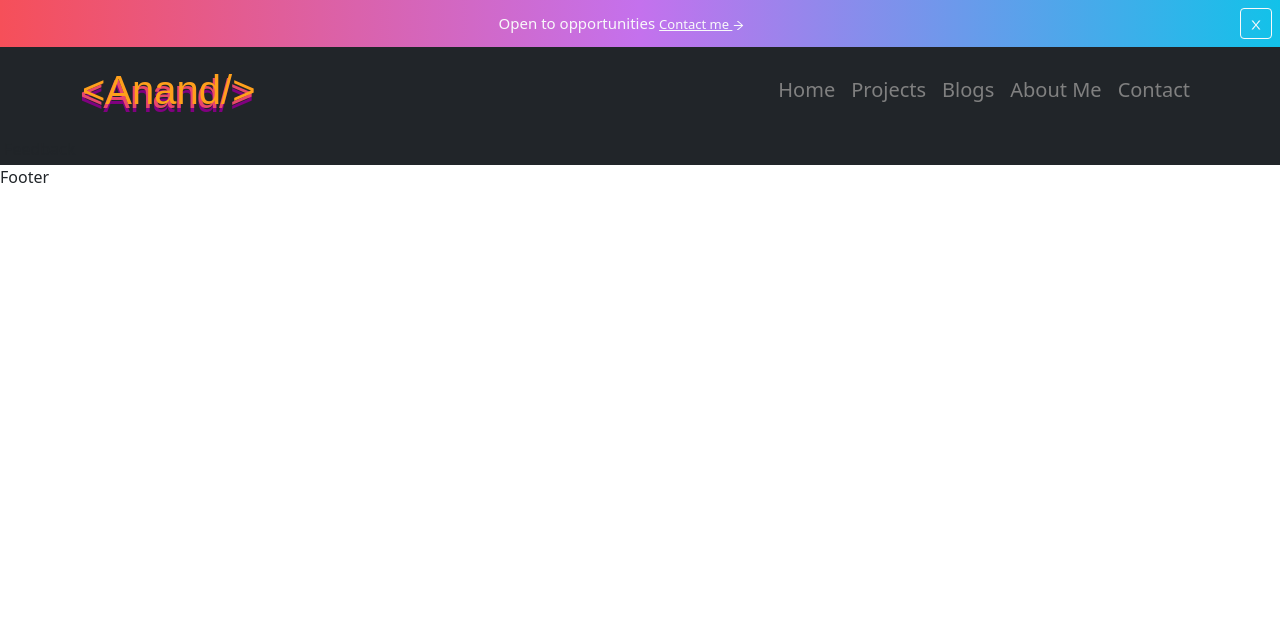
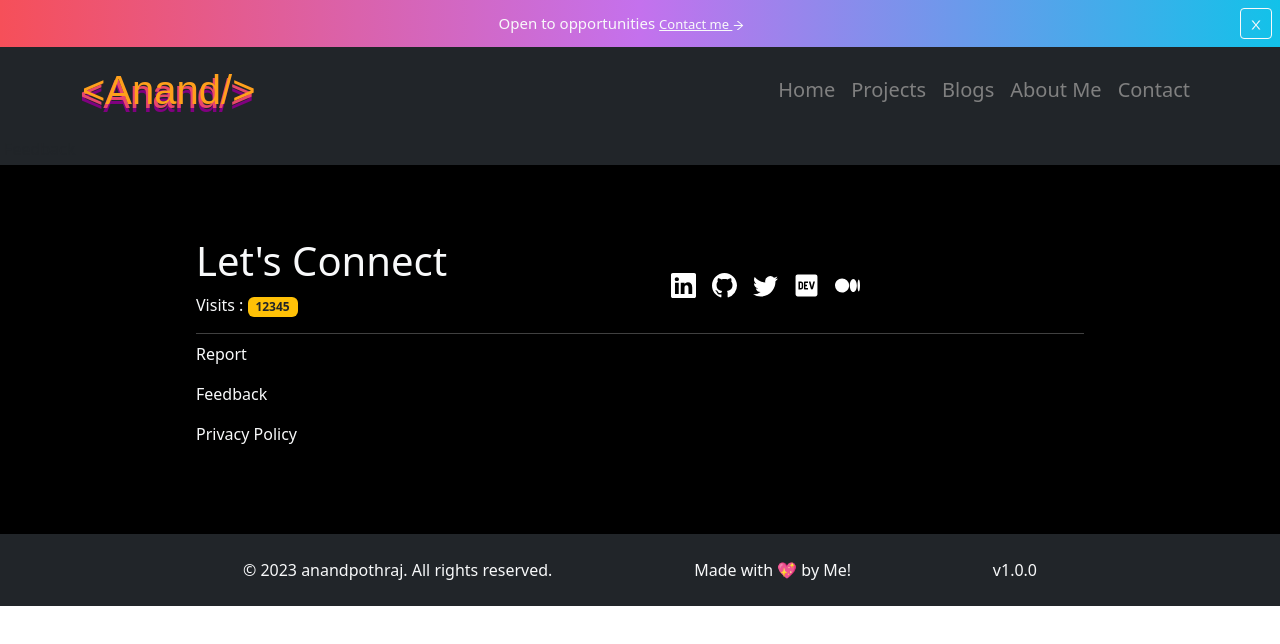
Before and after one commit to anandpothraj/portfolio-frontend, a React (Create React App) app: page /feedback in a window 1280 px wide. Shown: the top 644 px of the page. Built offline with nearby package versions, Linux system fonts and the light colour scheme; a web font is replaced by a local one.

Commit message:
Created Footer

```diff
--- /dev/null
+++ b/src/components/Footer/MainFooter.js
@@ -0,0 +1,40 @@
+import React from 'react';
+import { FaDev } from 'react-icons/fa';
+import { Badge } from 'react-bootstrap';
+import { Link } from 'react-router-dom';
+import { BsTwitter, BsGithub, BsMedium, BsLinkedin } from 'react-icons/bs';
+
+const MainFooter = () => {
+
+    const style = {
+        fontSize:"25px",
+        cursor:"pointer",
+        color:"white"
+    };
+
+    return (
+        <div className='text-light bg-black p-3 p-md-5'>
+            <div className="w-75 d-flex justify-content-between m-auto flex-column flex-md-row">
+                <div className="">
+                    <h1>Let's Connect</h1>
+                    <p>Visits : <Badge bg="warning" text="dark">12345</Badge></p>
+                </div>
+                <div className="d-flex m-md-auto py-3">
+                    <a href="https://www.linkedin.com/in/anand-pothraj-599910195" target="_blank" rel="noreferrer"><BsLinkedin className="m-2" style={style}/></a>
+                    <a href="https://github.com/anandpothraj" target="_blank" rel="noreferrer"><BsGithub className="m-2" style={style}/></a>
+                    <a href='https://twitter.com/PothrajAnand' target="_blank" rel="noreferrer"><BsTwitter className="m-2" style={style}/></a>
+                    <a href="https://dev.to/anandpothraj" target="_blank" rel="noreferrer"><FaDev className="m-2" style={style}/></a>
+                    <a href="https://medium.com/@anandpothraj11052001" target="_blank" rel="noreferrer"><BsMedium className="m-2" style={style}/></a>
+                </div>
+            </div>
+            <hr className='w-75 m-auto text-white'/>
+            <div className="w-75 mx-auto my-2">
+                <p><Link to="/report" className='text-decoration-none text-light'>Report</Link></p>
+                <p><Link to="/feedback" className='text-decoration-none text-light'>Feedback</Link></p>
+                <p><Link to="/privacy-policy" className='text-decoration-none text-light'>Privacy Policy</Link></p>
+            </div>
+        </div>
+    );
+};
+
+export default MainFooter;
--- /dev/null
+++ b/src/components/Footer/SubFooter.js
@@ -0,0 +1,15 @@
+import React from 'react';
+
+const SubFooter = () => {
+  return (
+    <div className='text-light w-100 p-3'>
+        <div className="col-11 m-auto d-flex col-md-9 justify-content-between flex-column-reverse flex-md-row">
+            <p className='my-2 mx-md-auto'>© 2023 anandpothraj. All rights reserved.</p>
+            <p className='my-2 mx-md-auto'>Made with 💖 by Me!</p>
+            <p className='my-2 mx-md-auto'>v1.0.0</p>
+        </div>
+    </div>
+  );
+};
+
+export default SubFooter;
--- a/src/layouts/Footer.js
+++ b/src/layouts/Footer.js
@@ -1,8 +1,15 @@
 import React from 'react';
+import SubFooter from '../components/Footer/SubFooter';
+import MainFooter from '../components/Footer/MainFooter';
 
 const Footer = () => {
   return (
-    <div>Footer</div>
+    <div className='bg-dark'>
+      <div className='py-4 bg-black'>
+        <MainFooter/>
+      </div>
+      <SubFooter/>
+    </div>
   );
 };
 
```
